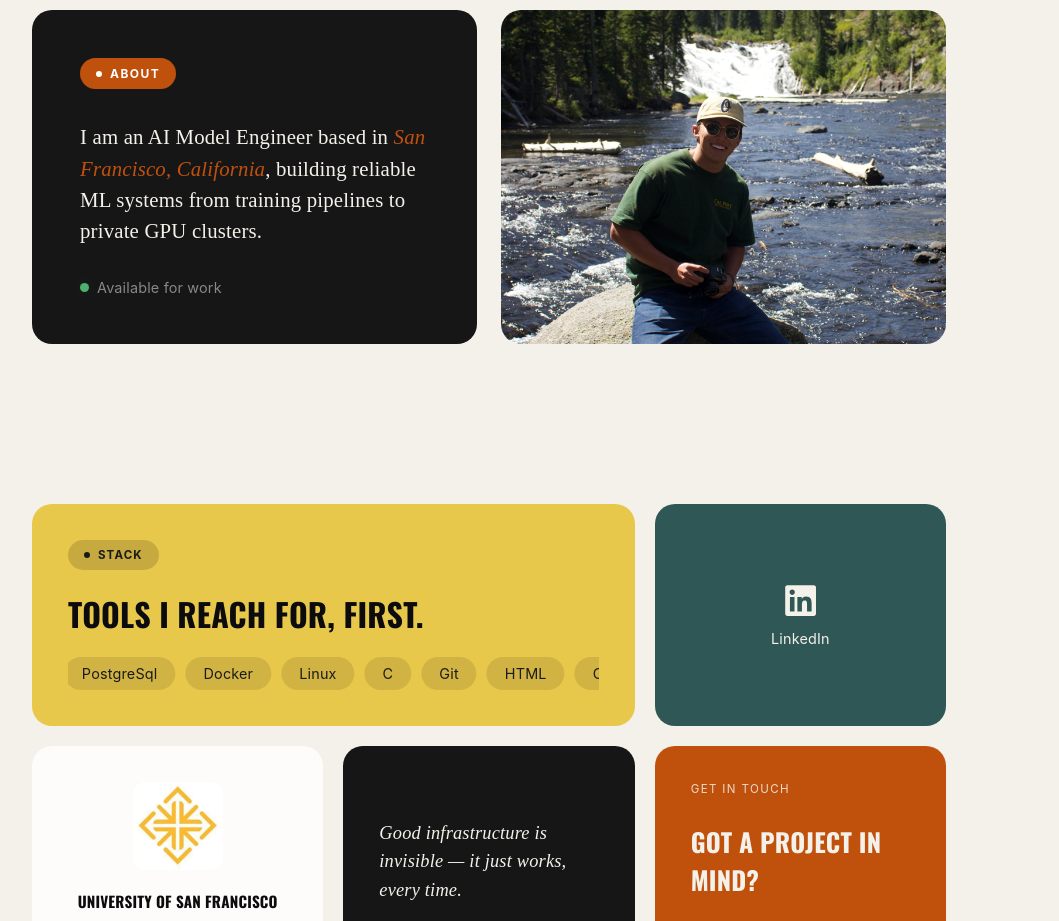
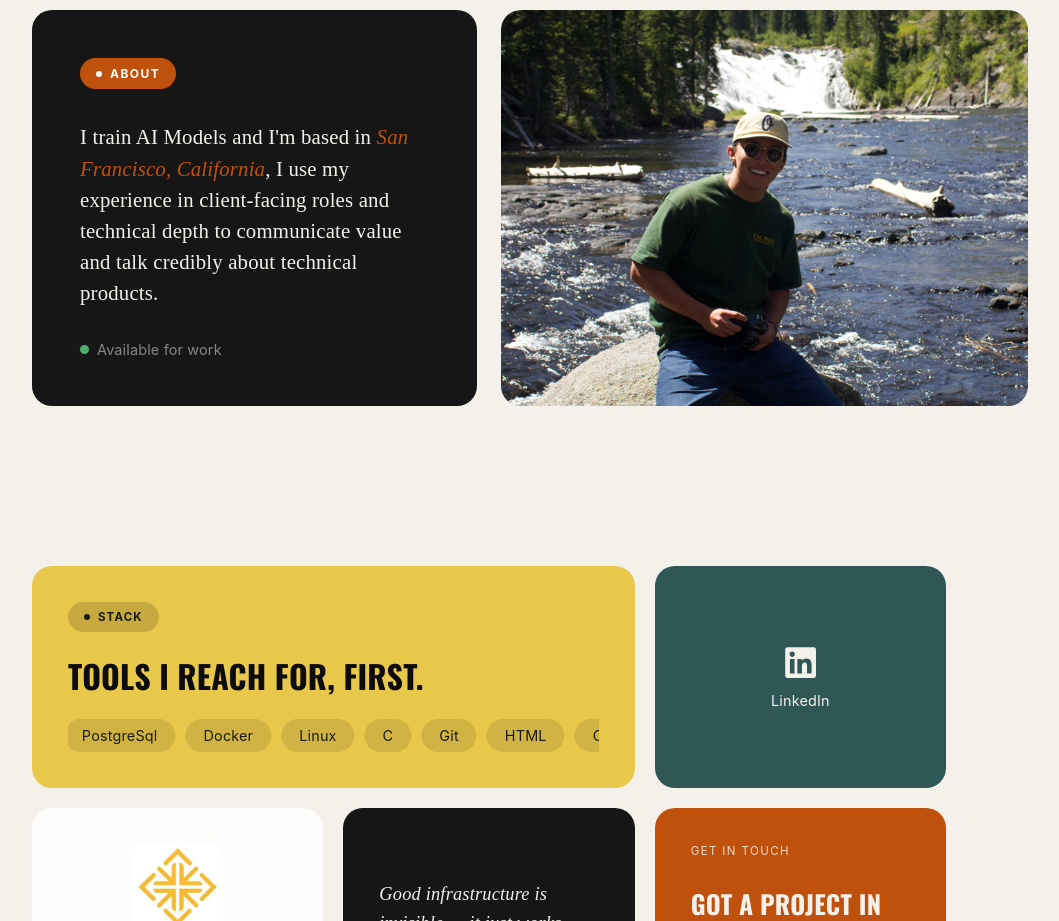
Before and after one commit to matiasagado/portfolio, a React (Vite) app: page / in a window 1280 px wide. Shown: the part 920-1841 px from the top of the page, without its empty margins (151-1210 px from the left). Built offline with nearby package versions, Linux system fonts and the light colour scheme.

Commit message:
change about section

```diff
--- a/src/_components/about.tsx
+++ b/src/_components/about.tsx
@@ -7,10 +7,10 @@ export default function About() {
                 <div className={styles.card}>
                     <span className={styles.badge}><span className={styles.dot} />ABOUT</span>
                     <p className={styles.text}>
-                        I am an AI Model Engineer based in{' '}
+                        I train AI Models and I'm based in{' '}
                         <em>San Francisco, California</em>,{' '}
-                        building reliable ML systems from training pipelines to
-                        private GPU clusters.
+                        I use my experience in client-facing roles and technical depth to
+                        communicate value and talk credibly about technical products.
                     </p>
                     <span className={styles.availability}>
                         <span className={styles.availDot} />
```
